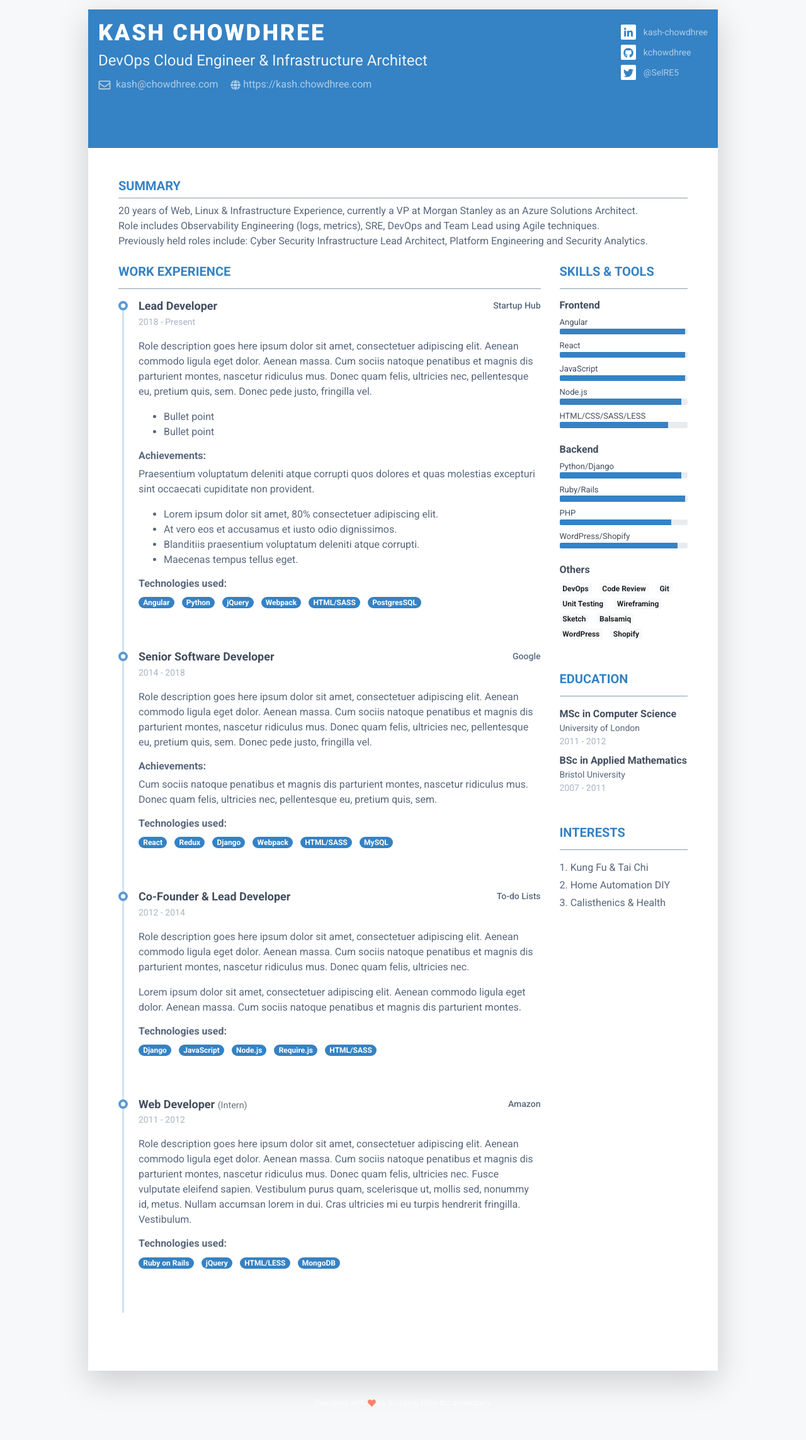
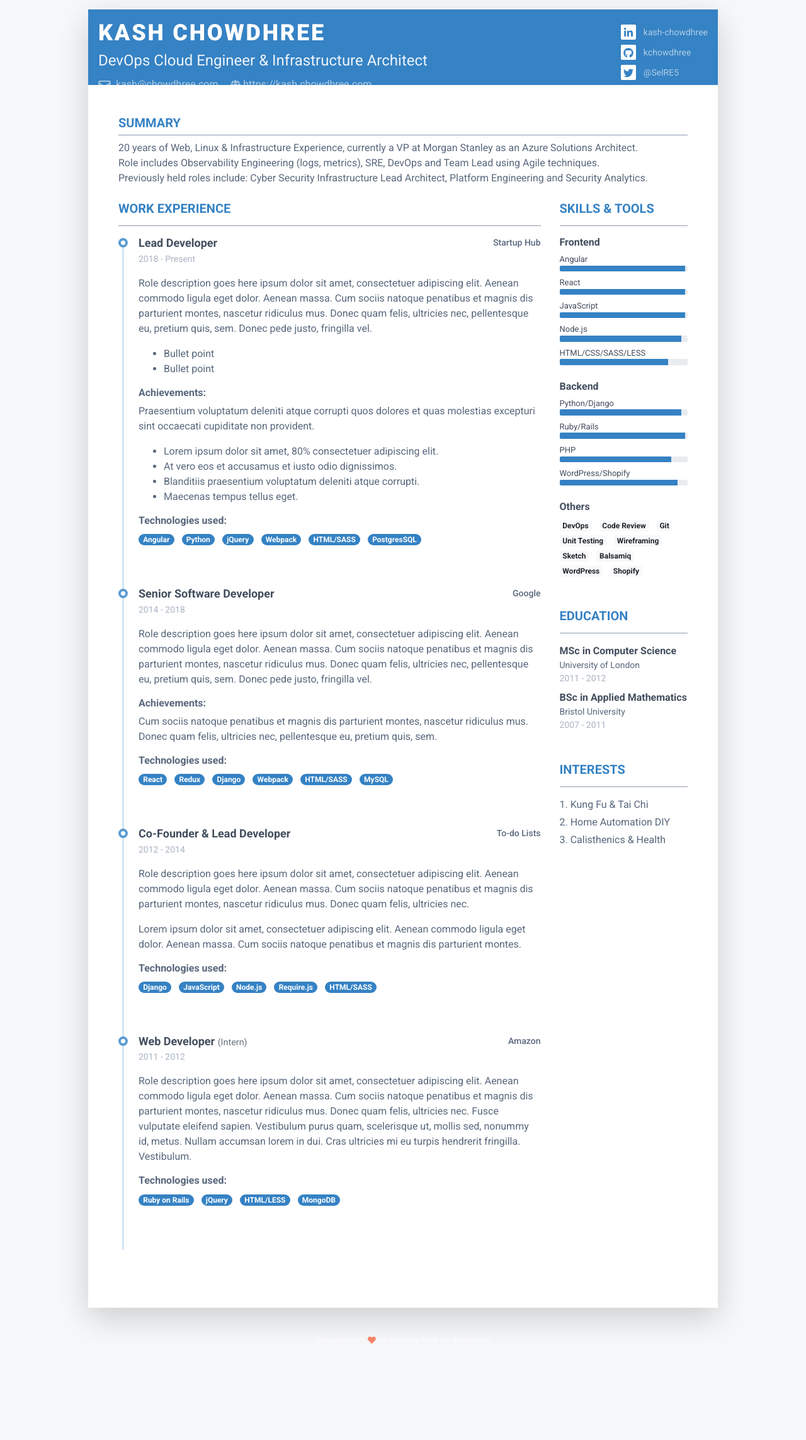
Before and after one commit to Hamy200/resume, a Jekyll site: the page built from index.markdown, in a window 1280 px wide. Shown: the whole page at 63% size. Built offline with Jekyll 4.4.1, drawn with Linux system fonts in a browser that asks for light colours; nearby versions of some CDN libraries; after the commit the page ends 2187 px from its top, so only the background shows below that.

Commit message:
Update _base.scss

```diff
--- a/_sass/_base.scss
+++ b/_sass/_base.scss
@@ -57,7 +57,7 @@ a.theme-btn-on-bg,
 .resume-header {
     background: $theme-color-primary;
     color: rgba(256, 256, 256, 0.9);
-    height: 220px;
+    height: 120px;
 
     .picture {
         width: 220px;
```
